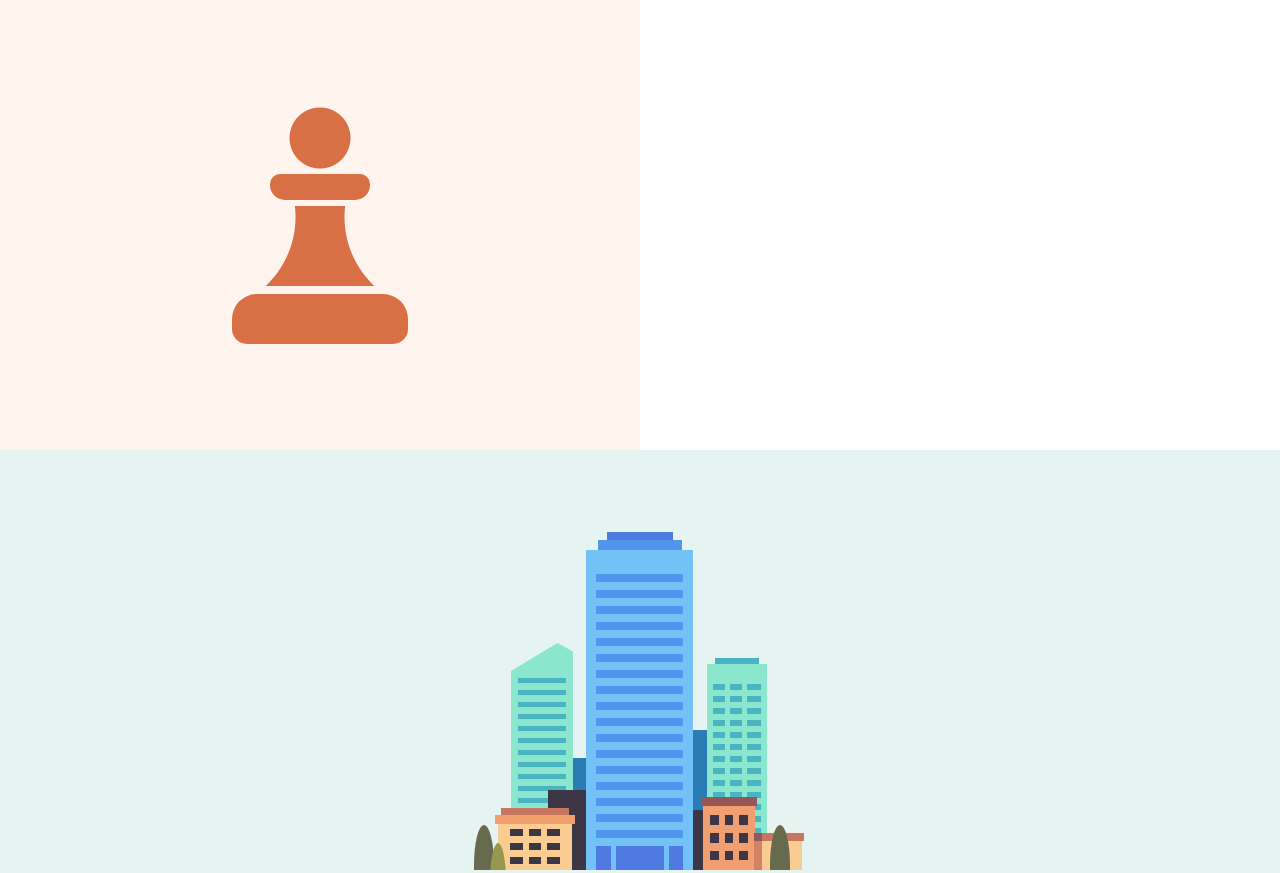
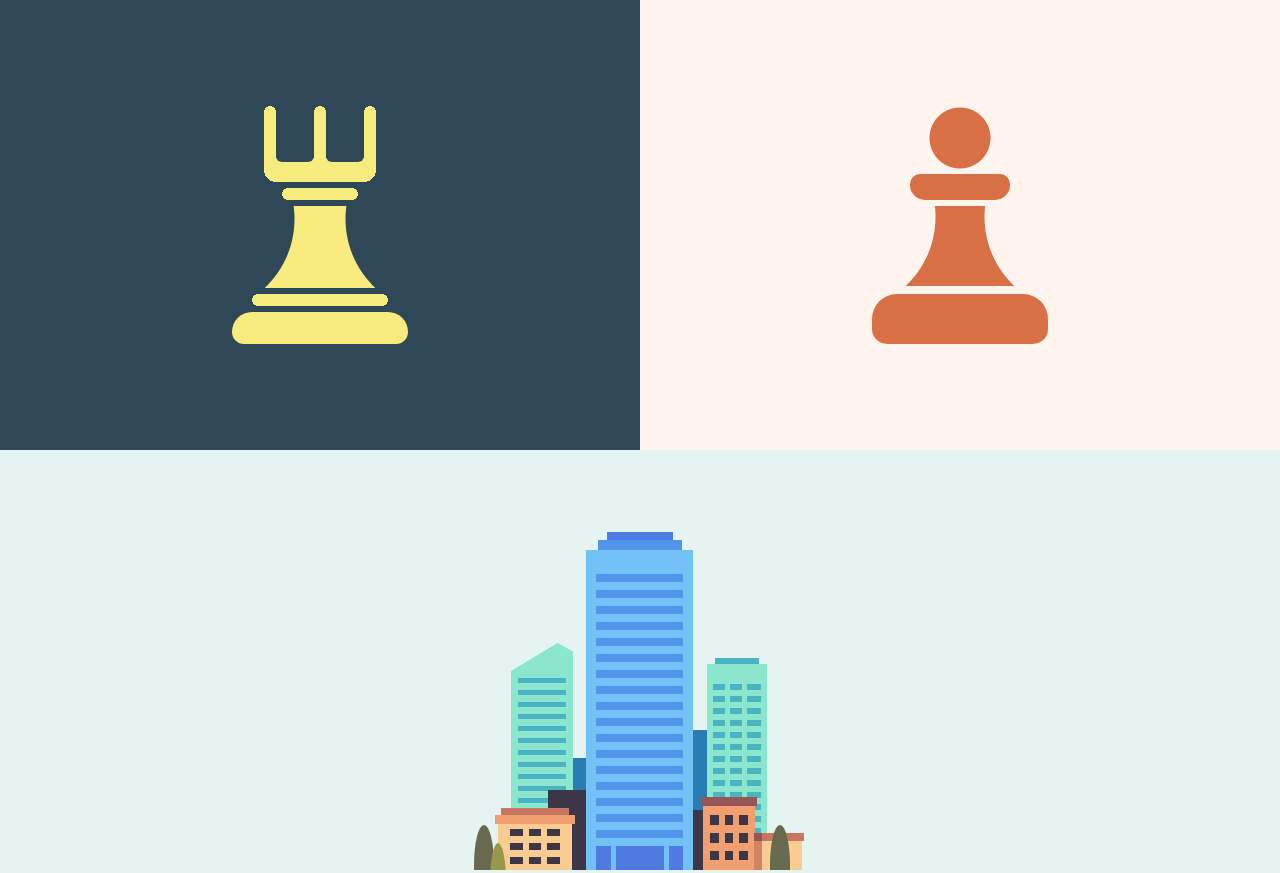
Before and after one commit to arman-borkhani/single-div, a website: page index.html in a window 1280 px wide. Shown: the top 873 px of the page. Drawn offline with Linux system fonts and the light colour scheme.

Commit message:
Add rook

```diff
--- /dev/null
+++ b/SCSS/_rook.scss
@@ -0,0 +1,67 @@
+#rook {
+  --sunny: #f7ec7d;
+  --bg-color: #2f4858;
+
+  background-color: var(--bg-color);
+
+  div {
+    position: absolute;
+    width: 176px;
+    height: 238px;
+    top: 50%;
+    left: 50%;
+    transform: translate(-50%, -50%);
+    background:
+    radial-gradient(var(--sunny) 6px, transparent 6px) 132px top / 12px 12px,
+    linear-gradient(var(--sunny), var(--sunny)) 132px 6px / 12px 58px,
+
+    radial-gradient(var(--sunny) 6px, transparent 6px) 82px top / 12px 12px,
+    linear-gradient(var(--sunny), var(--sunny)) 82px 6px / 12px 58px,
+
+    radial-gradient(var(--sunny) 6px, transparent 6px) 32px top / 12px 12px,
+    linear-gradient(var(--sunny), var(--sunny)) 32px 6px / 12px 58px,
+
+    radial-gradient(var(--sunny) 12px, transparent 12px) 120px 52px / 24px 24px,
+    radial-gradient(var(--sunny) 12px, transparent 12px) 32px 52px / 24px 24px,
+    linear-gradient(var(--sunny), var(--sunny)) center 52px / 88px 24px,
+
+    radial-gradient(var(--sunny) 6px, transparent 6px) 114px 82px / 12px 12px,
+    radial-gradient(var(--sunny) 6px, transparent 6px) 50px 82px / 12px 12px,
+    linear-gradient(var(--sunny), var(--sunny)) center 82px / 64px 12px,
+
+    radial-gradient(var(--sunny) 6px, transparent 6px) 144px 188px / 12px 12px,
+    radial-gradient(var(--sunny) 6px, transparent 6px) 20px 188px / 12px 12px,
+    linear-gradient(var(--sunny), var(--sunny)) center 188px / 124px 12px,
+
+    radial-gradient(var(--bg-color) 94px, transparent 95px) -127px 18px / 190px 190px,
+    radial-gradient(var(--bg-color) 94px, transparent 95px) 113px 18px / 190px 190px,
+    linear-gradient(var(--sunny), var(--sunny)) center 100px / 110px 82px;
+    background-repeat: no-repeat;
+  }
+
+  div::before,
+  div::after {
+    content: "";
+    display: block;
+    position: absolute;
+  }
+
+  div::before {
+    width: 176px;
+    height: 32px;
+    bottom: 0;
+    left: 0;
+    background-color: var(--sunny);
+    border-radius: 25px 25px 15px 15px;
+  }
+
+  div::after {
+    width: 38px;
+    height: 56px;
+    top: 0;
+    left: 44px;
+    background-color: var(--bg-color);
+    border-radius: 6px;
+    box-shadow: 50px 0 0 var(--bg-color);
+  }
+}
--- a/SCSS/main.scss
+++ b/SCSS/main.scss
@@ -7,3 +7,4 @@
 @import "notes";
 @import "skyscraper";
 @import "pawn";
+@import "rook";
--- a/index.html
+++ b/index.html
@@ -8,6 +8,9 @@
 </head>
 <body>
   <div class="wrapper">
+    <div class="entry" id="rook">
+      <div></div>
+    </div>
     <div class="entry" id="pawn">
       <div></div>
     </div>
```
Also changed, not shown: style.css, 1 other file.
